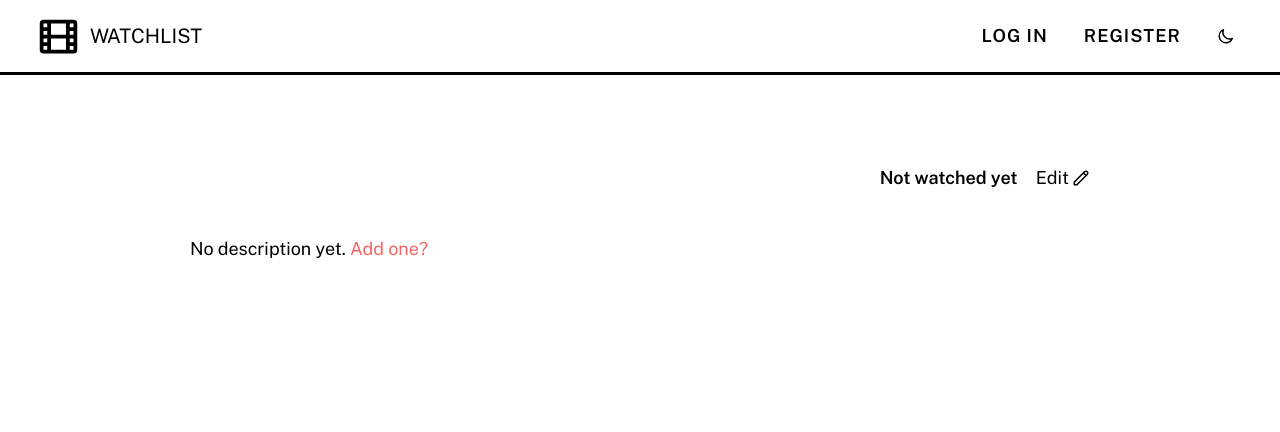
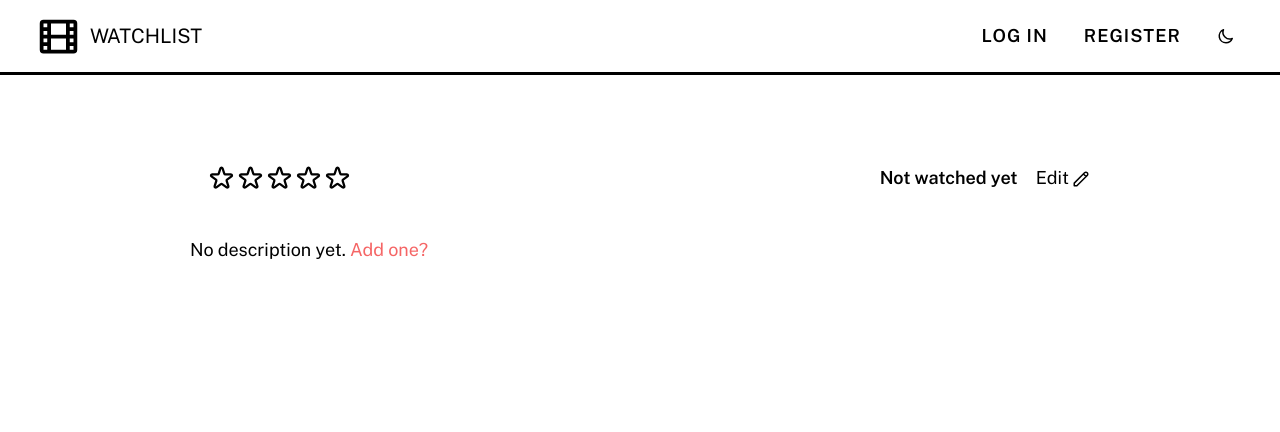
Before and after one commit to TimothyJNeale/movie-watchlist, a Flask app: template movie_library/templates/movie_details.html in a window 1280 px wide. Shown: the top 432 px of the page. Run offline with Flask 3, Linux system fonts and the light colour scheme; the template is opened without the code that fills it, so the values that code supplies are empty.

Commit message:
Added and styled stars for ratings

```diff
--- a/movie_library/static/css/movie_details.css
+++ b/movie_library/static/css/movie_details.css
@@ -21,7 +21,29 @@
   }
 
   .movie__rating {
+    display: flex;
     margin-left: 1rem;
+  }
+
+  .rating__link {
+    display: flex;
+    align-items: center;
+    text-decoration: none;
+    color: unset;
+  }
+
+  .rating__link:not(:first-of-type) {
+    margin-left: 2px;
+  }
+
+  .star {
+    width: 1.5em;
+    height: 1.5 em;
+    fill: none;
+  }
+
+  .star--filled {
+    fill: #ffd02a;
   }
 
   .movie__watched {
--- a/movie_library/templates/movie_details.html
+++ b/movie_library/templates/movie_details.html
@@ -12,7 +12,11 @@
                 <div class="movie__name">
                     <h1>{{ movie.title }}</h1>
                     <div class="movie__rating">
-                        {{ movie.rating }}
+                        {% for i in range(5) %}
+                            <a class="rating__link" href="#">
+                              {{ star("star " + ("star--filled" if movie.rating > i else "")) }}
+                            </a>
+                        {% endfor %}
                     </div>
                 </div>
                 <div class="movie__watched">
```
